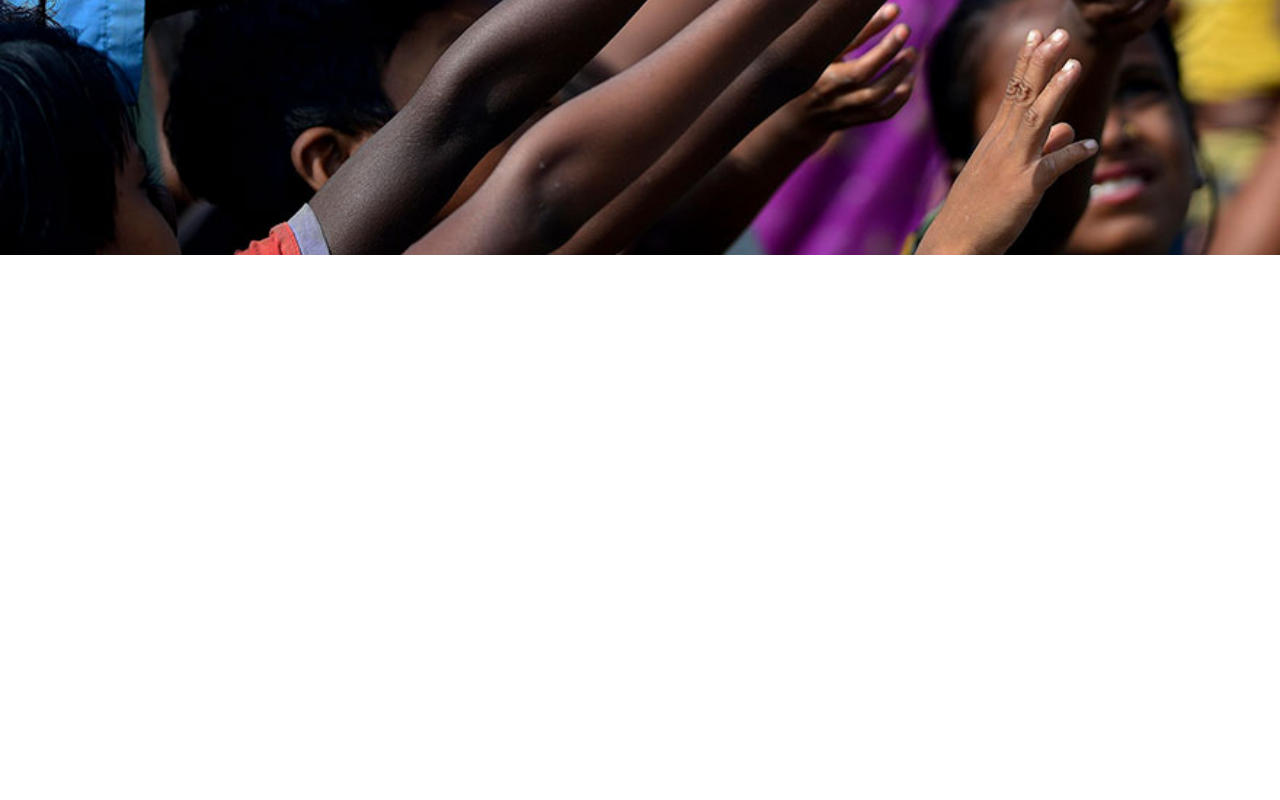
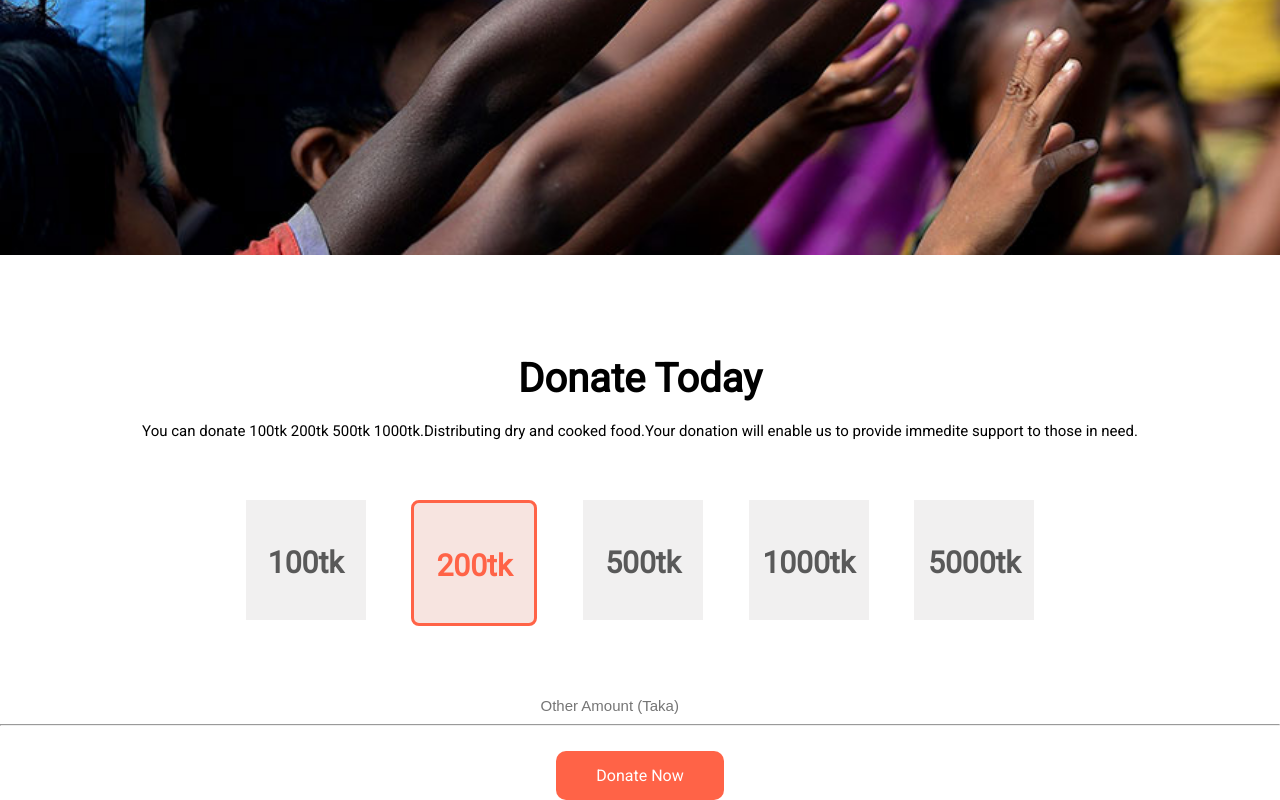
Before and after one commit to Mehedi2000/donate-today, a plain HTML site: page index.html in a window 1280 px wide. Shown: the part 545-1345 px from the top of the page. Before the commit the page ends 800 px from the top, so only its background shows below. Drawn offline with Linux system fonts and the light colour scheme.

Commit message:
added donate section

```diff
--- a/index.html
+++ b/index.html
@@ -17,12 +17,38 @@
         <div class="header-container">
             <h1>Help People Impacted By Devastating Floods</h1>
             <p>When floods strike your donation helps to provide shelter,food and comfort to families</p>
-            <a href="">Donate Now</a>
+            <a class="button" href="">Donate Now</a>
         </div>
     </section>
 
-    <section>
-
+    <section class="donate-section">
+        <div class="donate-description">
+            <h1>Donate Today</h1>
+            <p>You can donate 100tk 200tk 500tk 1000tk.Distributing dry and cooked food.Your donation will enable us to
+                provide immedite support to those in need.</p>
+        </div>
+        <div class="amount-of-donate">
+            <div class="donate-card">
+                <h1 class="donate-card-title">100tk</h1>
+            </div>
+            <div class="donate-card" id="card-2">
+                <h1 class="donate-card-title">200tk</h1>
+            </div>
+            <div class="donate-card">
+                <h1 class="donate-card-title">500tk</h1>
+            </div>
+            <div class="donate-card">
+                <h1 class="donate-card-title">1000tk</h1>
+            </div>
+            <div class="donate-card">
+                <h1 class="donate-card-title">5000tk</h1>
+            </div>
+        </div>
+        <div class="other-donation">
+            <input type="number" placeholder="Other Amount (Taka)">
+            <hr>
+            <a class="button" href="">Donate Now</a>
+        </div>
     </section>
 
 </body>
--- a/style.css
+++ b/style.css
@@ -28,13 +28,77 @@ body {
 
 .header-container p {
     font-size: 15px;
+    margin-bottom: 40px;
+}
+
+.button {
+    color: white;
+    text-decoration: none;
+    background-color: tomato;
+    padding: 15px 40px;
+    border-radius: 10px;
+}
+
+.donate-description {
+    text-align: center;
+    margin-top: 100px;
+}
+
+.donate-description h1 {
+    font-size: 40px;
+    font-weight: bolder;
+    margin-bottom: 20px;
+}
+
+.donate-description p {
+    font-size: 15px;
     margin-bottom: 30px;
 }
 
-.header-container a {
-    color: white;
-    text-decoration: none;
-    background-color: tomato;
-    padding: 15px 20px;
-    border-radius: 5px;
+.amount-of-donate {
+    display: flex;
+    justify-content: space-evenly;
+    padding: 30px 200px;
+    margin-bottom: 40px;
 }
+
+.donate-card {
+    background-color: rgb(241, 240, 240);
+    height: 120px;
+    width: 120px;
+    text-align: center;
+
+}
+
+.donate-card-title {
+    font-size: 30px;
+    padding-top: 45px;
+    font-weight: bold;
+    color: rgb(89, 89, 89);
+}
+
+#card-2 {
+    border: 3px solid tomato;
+    border-radius: 8px;
+    background-color: rgb(247, 228, 224);
+}
+
+#card-2 h1 {
+    color: tomato;
+}
+
+.other-donation {
+    text-align: center;
+}
+
+.other-donation input {
+    margin-bottom: 10px;
+    border: none;
+    font-size: 15px;
+}
+
+.other-donation hr {
+    margin-bottom: 40px;
+    padding: 0 30px;
+
+}
```
